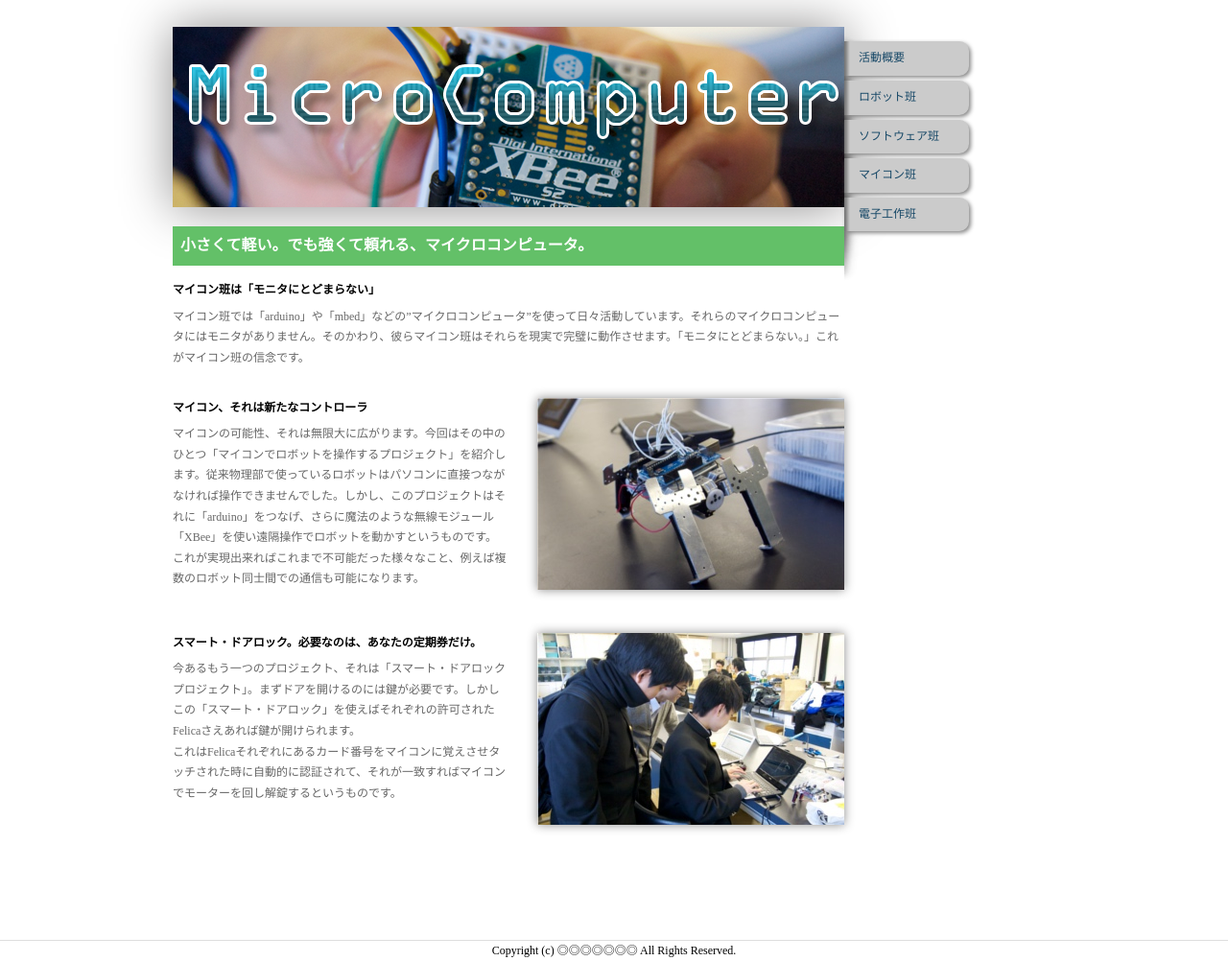
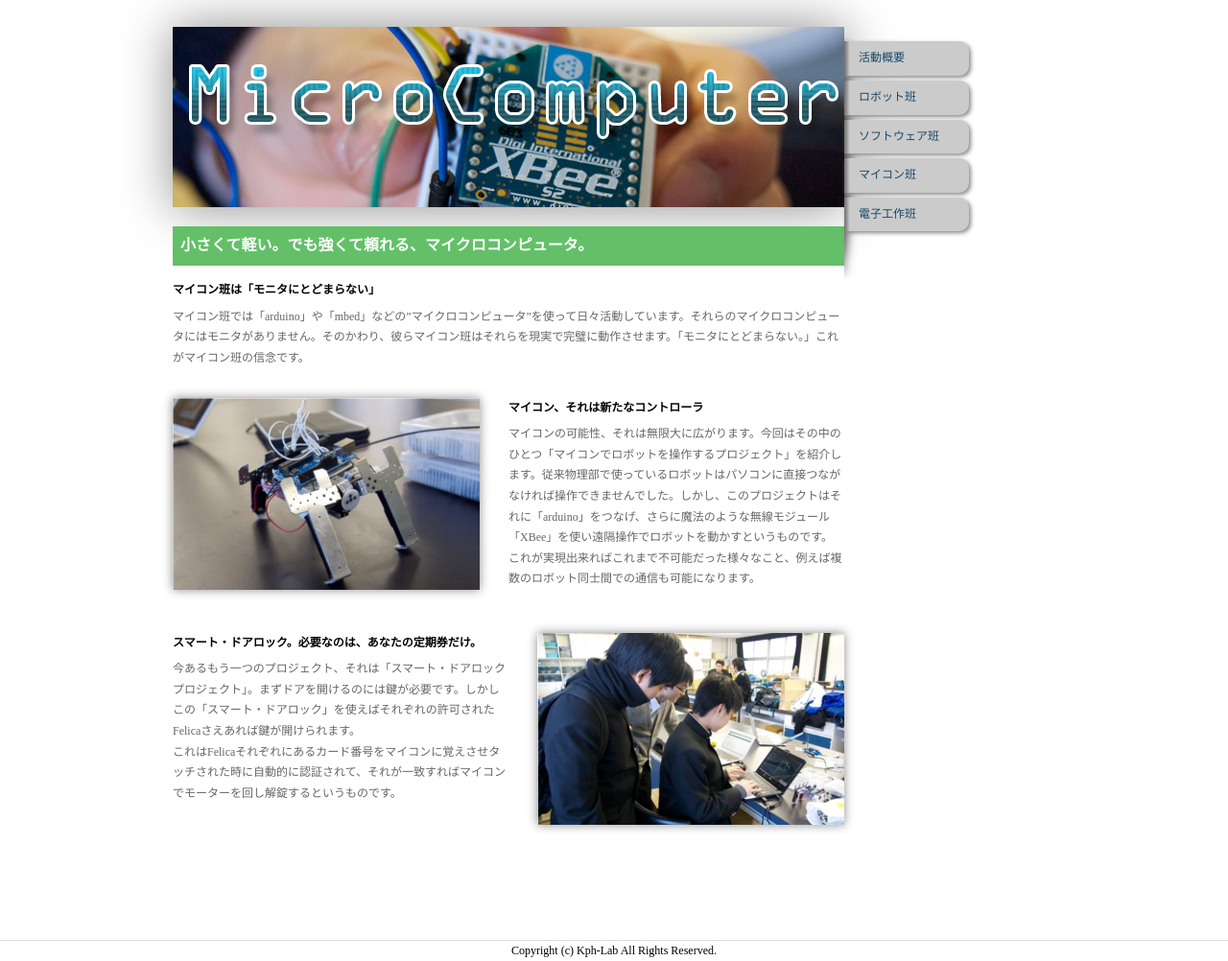
Before and after one commit to Kph-Lab/kph-lab.github.com, a plain HTML site: page micon.html in a window 1280 px wide. Shown: the part 91-1093 px from the top of the page at 96% size. Drawn offline with Linux system fonts and the light colour scheme; a script that the page names is missing; files whose address does not match are found by name.

Commit message:
no message

```diff
--- a/micon.html
+++ b/micon.html
@@ -49,8 +49,8 @@
 					</div>
 
 					<a id="pageLink02" name="pageLink02"></a>
-					<div class="txtTempSet txtTemp6 clearfix">
-						<div class="fL">
+					<div class="txtTempSet txtTemp7 clearfix">
+						<div class="fR">
 							<strong>マイコン、それは新たなコントローラ</strong>
 							<span>マイコンの可能性、それは無限大に広がります。今回はその中のひとつ「マイコンでロボットを操作するプロジェクト」を紹介します。従来物理部で使っているロボットはパソコンに直接つながなければ操作できませんでした。しかし、このプロジェクトはそれに「arduino」をつなげ、さらに魔法のような無線モジュール「XBee」を使い遠隔操作でロボットを動かすというものです。<br />これが実現出来ればこれまで不可能だった様々なこと、例えば複数のロボット同士間での通信も可能になります。<br />
 							</span>
@@ -86,7 +86,7 @@
 			</div><!-- div#wrapBox END -->
 		</div><!-- div#wrapBg END -->
 		<div id="footer">
-			<p id="copyright">Copyright (c) ◎◎◎◎◎◎◎ All Rights Reserved.</p>
+			<p id="copyright">Copyright (c) Kph-Lab All Rights Reserved.</p>
 		</div><!-- div#footer END -->
 	</div><!-- div#wrapper -->
 </body>
```
Also changed, not shown: robot.html (+1 -1 lines), soft.html (+1 -1 lines).
